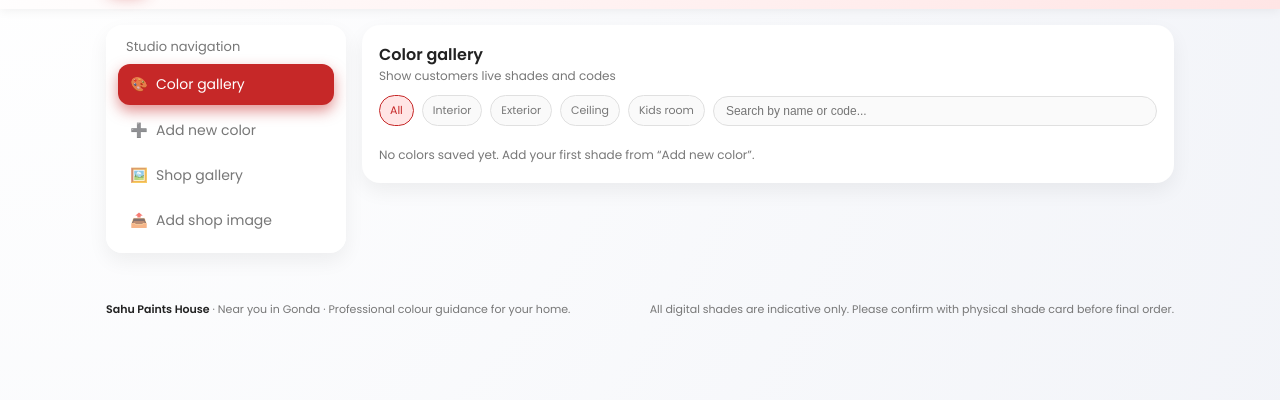
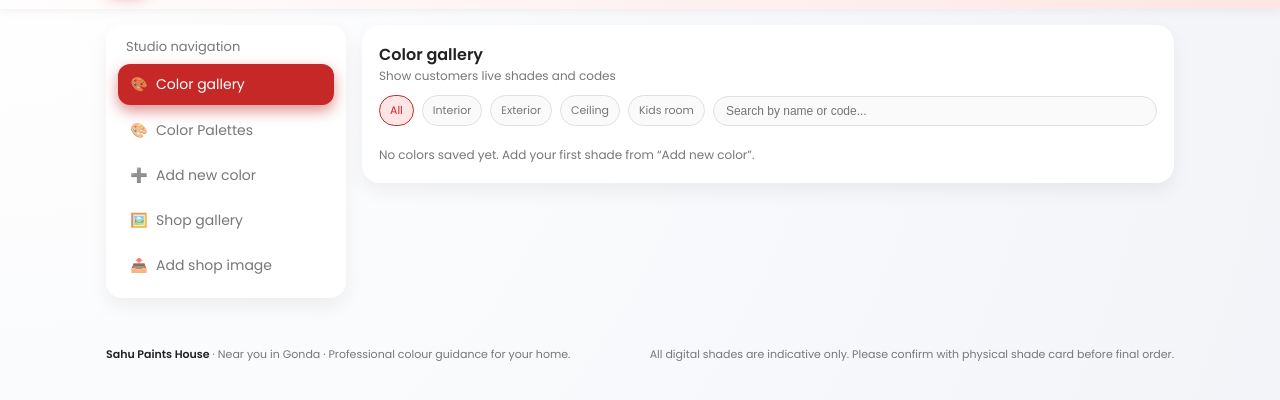
Before and after one commit to rahul1729-ui/paints, a plain HTML site: page index.html in a window 1280 px wide. Shown: the part 72-472 px from the top of the page. Drawn offline with Linux system fonts and the light colour scheme.

Commit message:
Add Color Palettes link to navigation

```diff
--- a/index.html
+++ b/index.html
@@ -532,6 +532,9 @@
         <li class="nav-item active" data-target="colors-view">
           <span class="icon">🎨</span> Color gallery
         </li>
+                                <li class="nav-item" data-target="palette-view">
+                            <span class="icon">🎨</span> <a href="colors.html" style="color: inherit; text-decoration: none;">Color Palettes</a>
+                        </li>
         <li class="nav-item" data-target="colors-add">
           <span class="icon">➕</span> Add new color
         </li>
```
